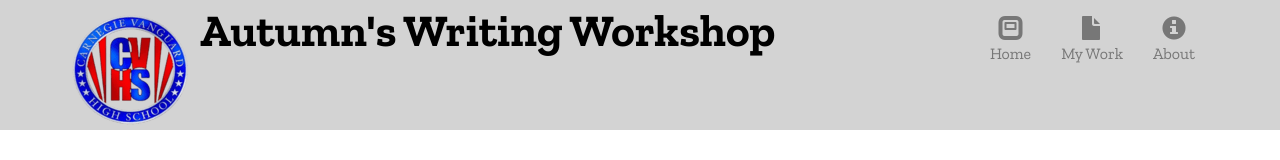
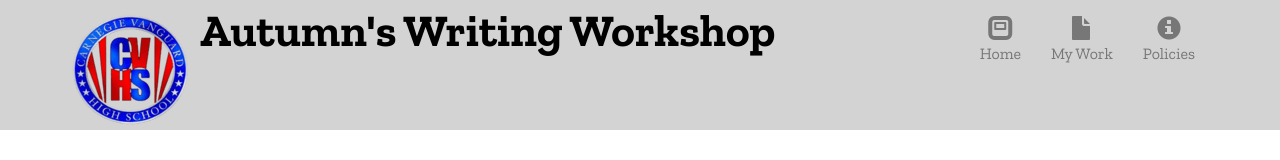
Before and after one commit to autdumb/v1.0, a plain HTML site: page mywork.html in a window 1280 px wide. Shown: the top 160 px of the page. Drawn offline with nearby package versions, Linux system fonts and the light colour scheme.

Commit message:
one line

```diff
--- a/mywork.html
+++ b/mywork.html
@@ -46,7 +46,7 @@
             </li>
             <li>
               <a href="about.html">
-                <span class="glyphicon glyphicon-info-sign"></span><br class="hidden-xs">About</a>
+                <span class="glyphicon glyphicon-info-sign"></span><br class="hidden-xs">Policies</a>
             </li>
 
           </ul><!-- #nav-list -->
```
